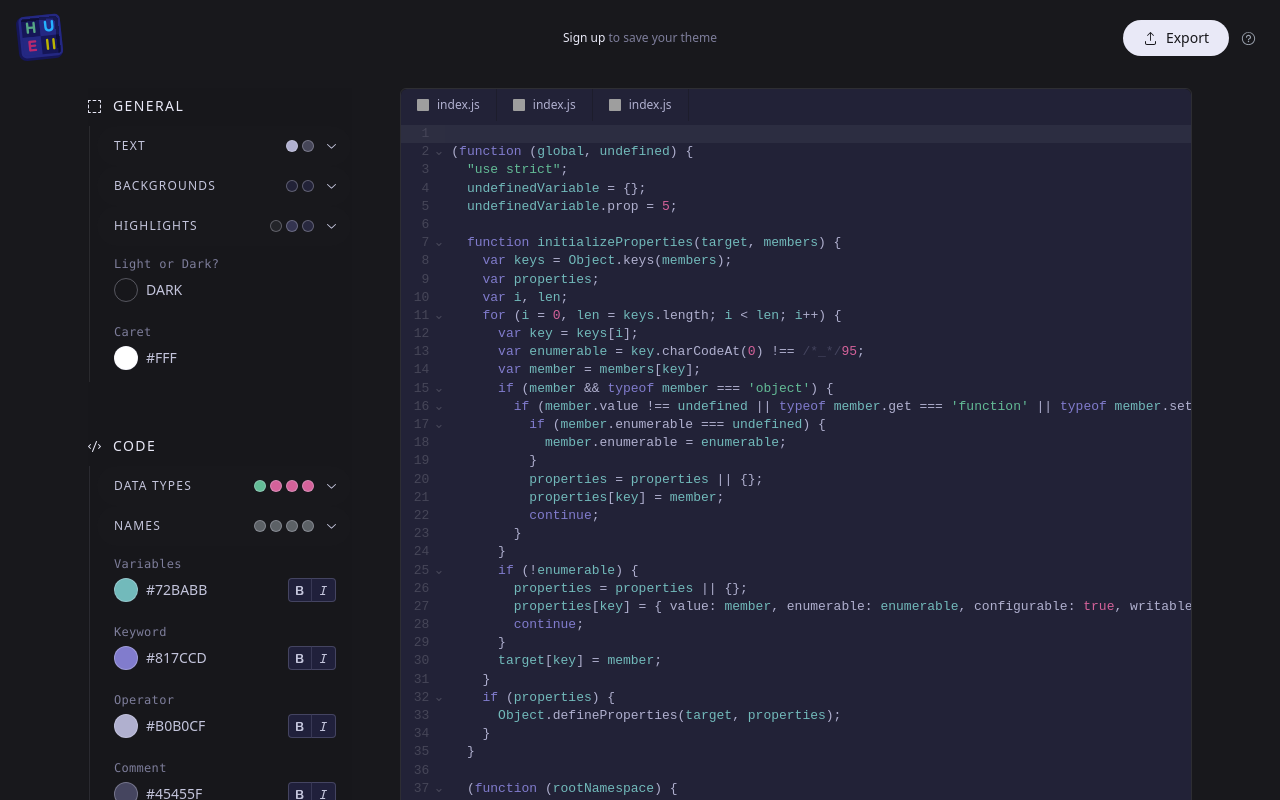
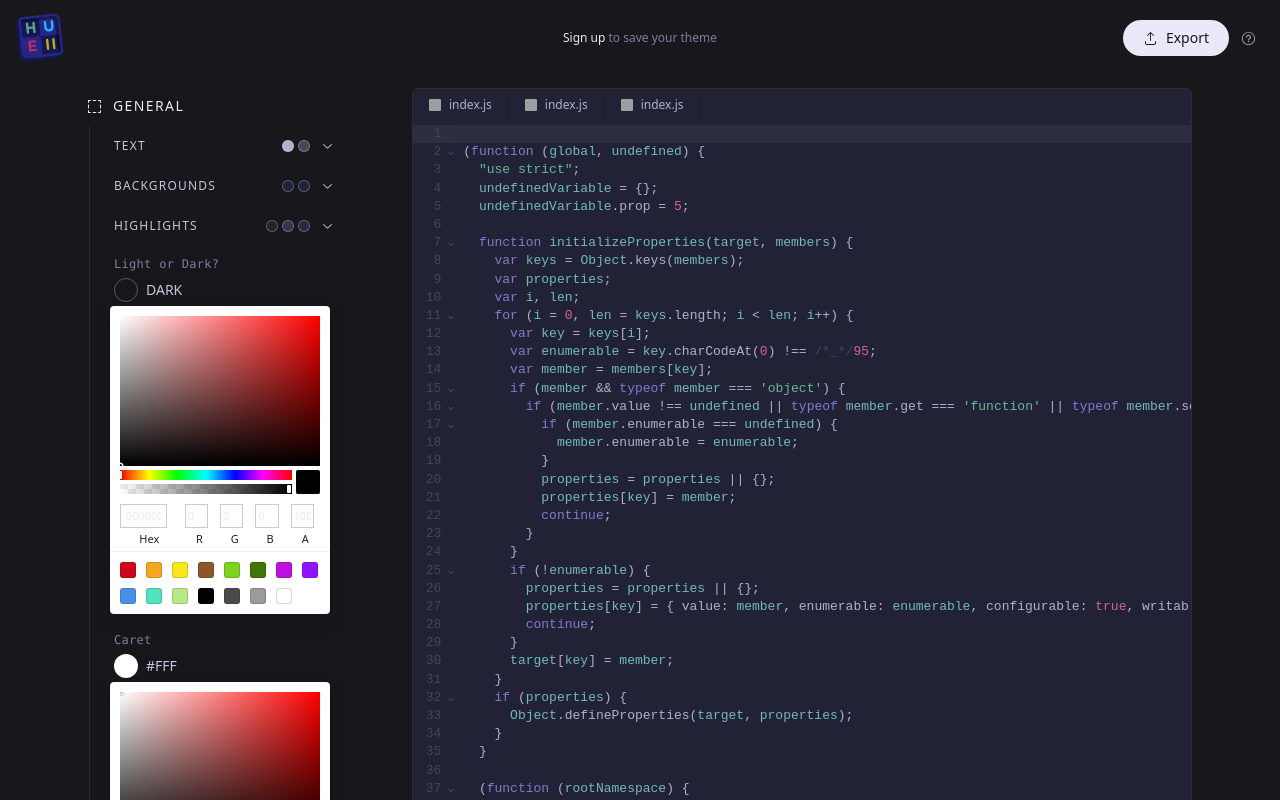
Before and after one commit to maxgeor/hueii, a Next.js app: page /sandbox in a window 1280 px wide. Shown: the top 800 px of the page. Built offline with nearby package versions, Linux system fonts and the light colour scheme; grey boxes are pictures that could not be loaded; a web font is replaced by a local one.

Commit message:
set up react color

```diff
--- a/app/sandbox/layout.js
+++ b/app/sandbox/layout.js
@@ -30,9 +30,7 @@ export default function DashboardLayout({ children }) {
           </div>
         </div>
       </header>
-      <div className="max-w-6xl mx-auto ">
-        {children}
-      </div>
+      {children}
     </div>
   );
 }
--- a/app/sandbox/page.js
+++ b/app/sandbox/page.js
@@ -7,7 +7,6 @@ import { createTheme } from '@uiw/codemirror-themes';
 import { GroupIcon, CodeIcon, LetterCaseCapitalizeIcon, LetterCaseLowercaseIcon, TextIcon } from '@radix-ui/react-icons'
 import StyleEditor from '../../components/StyleEditor';
 import CodeEditor from '../../components/CodeEditor';
-import ColorPicker from '../../components/ColorPicker';
 
 export default function SandboxPage() {
   const white = '#C7C7FF'
@@ -116,10 +115,7 @@ export default function SandboxPage() {
 
   return (
     <>
-    <div className='min-h-screen relative md:flex gap-x-12 w-full md:px-6 mt-2 md:mt-3'>
-      {/* <div className='max-w-md mx-auto'>
-        <ColorPicker color={'#000'} />
-      </div> */}
+    <div className='min-h-screen relative md:flex gap-x-12 lg:gap-x-16 w-full md:px-6 mt-2 md:mt-3 max-w-6xl mx-auto'>
       <StyleEditor
         styles={styles}
         width={'md:w-1/3 lg:w-1/4'}
--- a/components/ColorBadge.jsx
+++ b/components/ColorBadge.jsx
@@ -28,7 +28,7 @@ export default function ColorBadge({
           htmlFor='picker'
           style={styles}
           onClick={showPicker}
-          className={`${classes} h-6 w-6 hover:border-white focus:border-white hover:scale-[108%] focus:scale-[108%] focus:outline-none`}
+          className={`${classes} h-6 w-6 hover:border-white focus:border-white hover:scale-[108%] focus:scale-[108%] focus:outline-none cursor-pointer`}
         ></button>
       </>
     )
--- a/components/ColorField.jsx
+++ b/components/ColorField.jsx
@@ -1,35 +1,43 @@
-import { useRef } from 'react'
+'use client'
+
 import ColorBadge from './ColorBadge'
+import { useState, useRef } from 'react'
+import { SketchPicker } from 'react-color';
 
-export default function ColorField({ color, setColor }) {
+export default function ColorField({ color: currentColor, setColor }) {
+  const hex = useRef(null);
   const picker = useRef(null);
+  const [isPicking, setIsPicking] = useState(false)
 
-  const showPicker = () => picker.current.showPicker();
+  const handleChangeComplete = (color) => {
+    // let newColor = e.target.value;
 
-  const handleChange = (e) => {
-    let newColor = e.target.value;
-
-    if (newColor.charAt(0) !== '#') {
-      newColor = `#${newColor}`.substring(0, 7);
-    }
-    setColor(newColor);
-    showPicker();
+    // if (newColor.charAt(0) !== '#') {
+    //   newColor = `#${newColor}`.substring(0, 7);
+    // }
+    // setColor(newColor);
+    setColor(color.hex);
   }
 
   return (
     <div className='-ml-1 -mb-1'>
-      <div className='group flex items-center gap-x-1 w-fit text-gray-100 hover:text-white focus-within:text-white bg-transparent hover:bg-gray-750 focus:bg-gray-750 focus-within:bg-gray-800 focus-within:ring-1 focus-within:ring-gray-600 rounded-full p-1'>
+      <div className='group flex items-center gap-x-1 w-fit text-gray-100 hover:text-white focus-within:text-white bg-transparent hover:bg-gray-750 focus-within:bg-gray-750 focus-within:ring-1 focus-within:ring-gray-600 rounded-full px-1 transition duration-75 cursor-text'>
+        <div className='py-1 h-8'>
           <ColorBadge
-          color={color}
+            color={currentColor}
             pickerRef={picker}
-          showPicker={showPicker}
-          handleChange={handleChange}
+            showPicker={() => setIsPicking(true)}
+            hidePicker={() => setIsPicking(false)}
+            // handleChange={handleChange}
           />
+        </div>
+        <div className='flex items-center w-24 pl-1 py-1 -my-1' onClick={() => hex.current.focus()}>
           <input
             id='hex'
+            ref={hex}
             type='text'
-          value={color.toUpperCase()}
-          className='w-24 truncate text-sm pl-1 leading-5 bg-inherit rounded-r-full focus:outline-none'
+            value={currentColor.toUpperCase()}
+            className='truncate text-sm leading-5 bg-inherit rounded-r-full focus:outline-none'
             onPaste={e => handleChange(e)}
             onChange={e => handleChange(e)}
             onClick={e => e.target.select()}
@@ -37,5 +45,11 @@ export default function ColorField({ color, setColor }) {
           />
         </div>
       </div>
+      <SketchPicker
+        color={currentColor}
+        // onChange={e => handleChangeComplete(e.hex)}
+        onChangeComplete={handleChangeComplete}
+      />
+    </div>
   )
 }
--- a/components/ColorPicker.jsx
+++ /dev/null
@@ -1,13 +0,0 @@
-'use client'
-
-import React, { useRef, useState, useEffect } from 'react'
-
-export default function ColorPicker({ color: initialColor }) {
-
-
-  return (
-    <div class="flex flex-col items-center gap-y-6 justify-center">
-
-    </div>
-  )
-}
--- a/components/FontFields.jsx
+++ b/components/FontFields.jsx
@@ -9,7 +9,7 @@ export default function FontFields({ bolded: isBolded, italicized: isItalicized
   const [bolded, setBolded] = useState(isBolded);
   const [italicized, setItalicized] = useState(isItalicized);
 
-  const classes = 'flex items-center justify-center border h-6 w-6 focus:ring-1 focus:ring-gray-100 focus:outline-none hover:scale-[108%] focus:scale-[108%] active:scale-100';
+  const classes = 'flex items-center justify-center border h-6 w-6 focus:ring-1 focus:ring-gray-100 focus:outline-none hover:scale-[108%] focus:scale-[108%] active:scale-100 transition duration-75';
   const active = `text-black bg-gray-100 hover:bg-white focus:bg-white border-gray-100 hover:border-white focus:border-white`;
   const inactive = 'text-gray-100 bg-gray-800 hover:bg-gray-700 focus:bg-gray-700 border-gray-600 hover:border-gray-500 focus:border-gray-500';
 
--- a/components/StyleEditor.jsx
+++ b/components/StyleEditor.jsx
@@ -2,7 +2,6 @@
 
 import React, { useState } from 'react'
 import StyleList from './StyleList';
-import ColorPicker from './ColorPicker';
 
 export default function StyleEditor({ styles, width }) {
   const [colorListExpanded, setColorListExpanded] = useState(false);
@@ -20,7 +19,6 @@ export default function StyleEditor({ styles, width }) {
         colorListExpanded={colorListExpanded}
         setColorListExpanded={setColorListExpanded}
       />
-      {/* <ColorPicker /> */}
     </section>
   )
 }
--- a/components/StyleGroup.jsx
+++ b/components/StyleGroup.jsx
@@ -14,7 +14,7 @@ export default function StyleGroup({
 
   const StyleList = ({ children: c }) => (
     <section className={`
-      flex flex-col border-white/[9%]
+      flex flex-col border-white/[8%]
       ${isSubgroup ? 'pl-2 ml-4 border-box border-l' : 'md:pl-2 ml-px md:border-l'}
     `}>
       {c}
@@ -25,13 +25,13 @@ export default function StyleGroup({
     <div className='oveflow-visible flex flex-col'>
       {isSubgroup ? (
         <div className={`
-          flex flex-col transition-all ease-out duration-200
+          flex flex-col transition-all ease-out duration-300
           ${open? 'my-2' : null}
         `}>
           <button
             className={`
-              group flex justify-between items-center w-full rounded-full
-              text-gray-100 hover:text-white focus:text-white md:bg-black hover:bg-gray-750 active:bg-gray-750 border border-transparent focus:border-gray-600 h-10 border-box md:focus:bg-gray-750 focus:outline-none
+              group flex justify-between items-center w-full rounded-full transition ease-in-out duration-75
+              text-gray-100 hover:text-white focus:text-white md:bg-black hover:bg-gray-750 focus:bg-gray-750 active:bg-gray-750 border border-transparent focus:border-gray-600 h-10 border-box focus:outline-none
               py-2.5 px-4 -ml-px
             `}
             onClick={() => setOpen(!open)}
@@ -48,7 +48,7 @@ export default function StyleGroup({
                   {children.map(c => <ColorBadge key={c.props.name} color={c.props.color} preview={true} />)}
                 </div>
               )}
-              {open ? <ChevronUpIcon className='shrink-0 -mb-px' /> : <ChevronDownIcon className='shrink-0 -mt-px' />}
+              <ChevronDownIcon className={`${open ? '-rotate-180' : 'rotate-0'} transform shrink-0 -mt-px transition ease-out duration-300`} />
             </div>
           </button>
           {open ? <StyleList>{children}</StyleList> : null}
```
Lines whose indentation alone changed are shown as unchanged.
